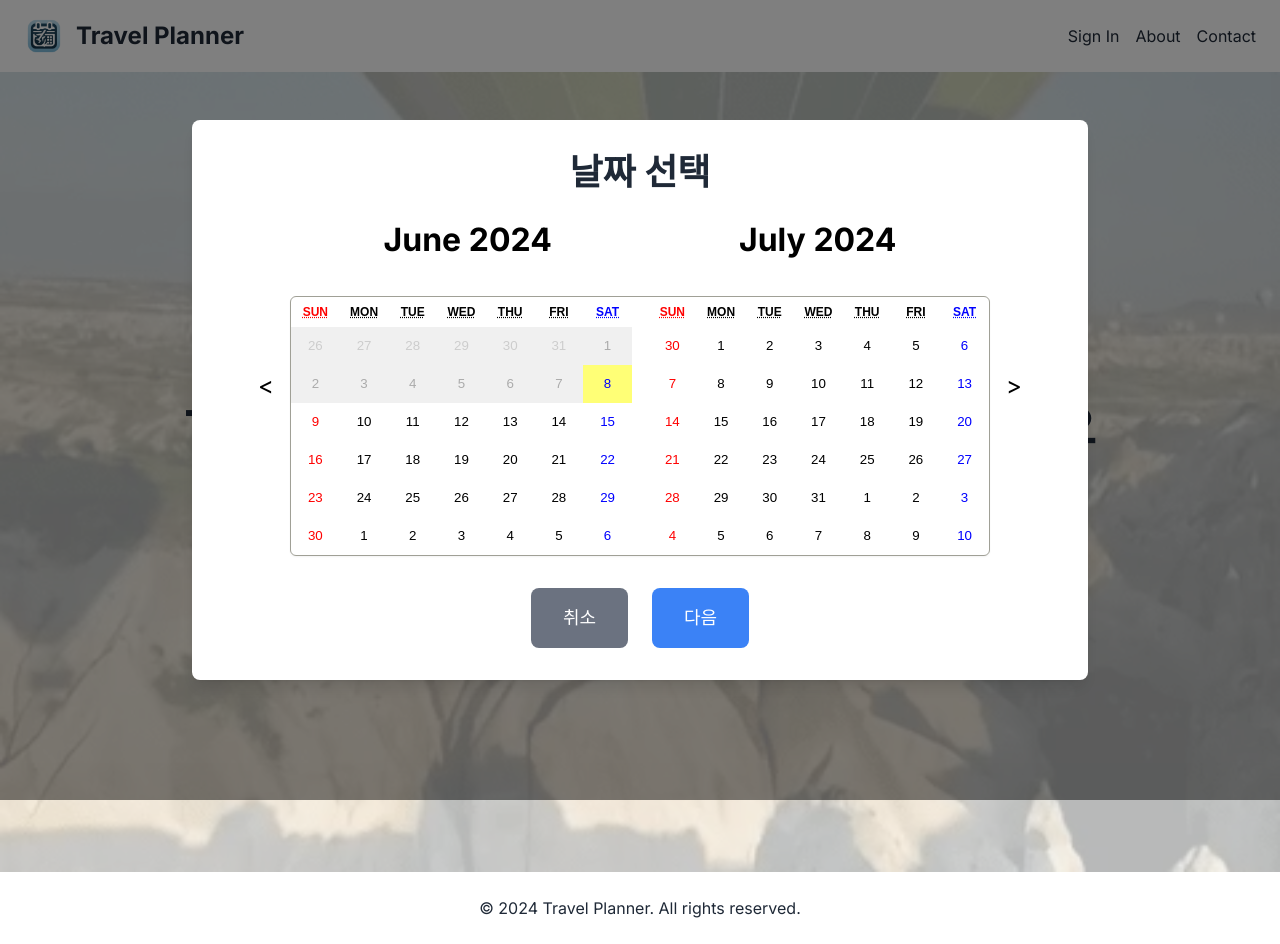
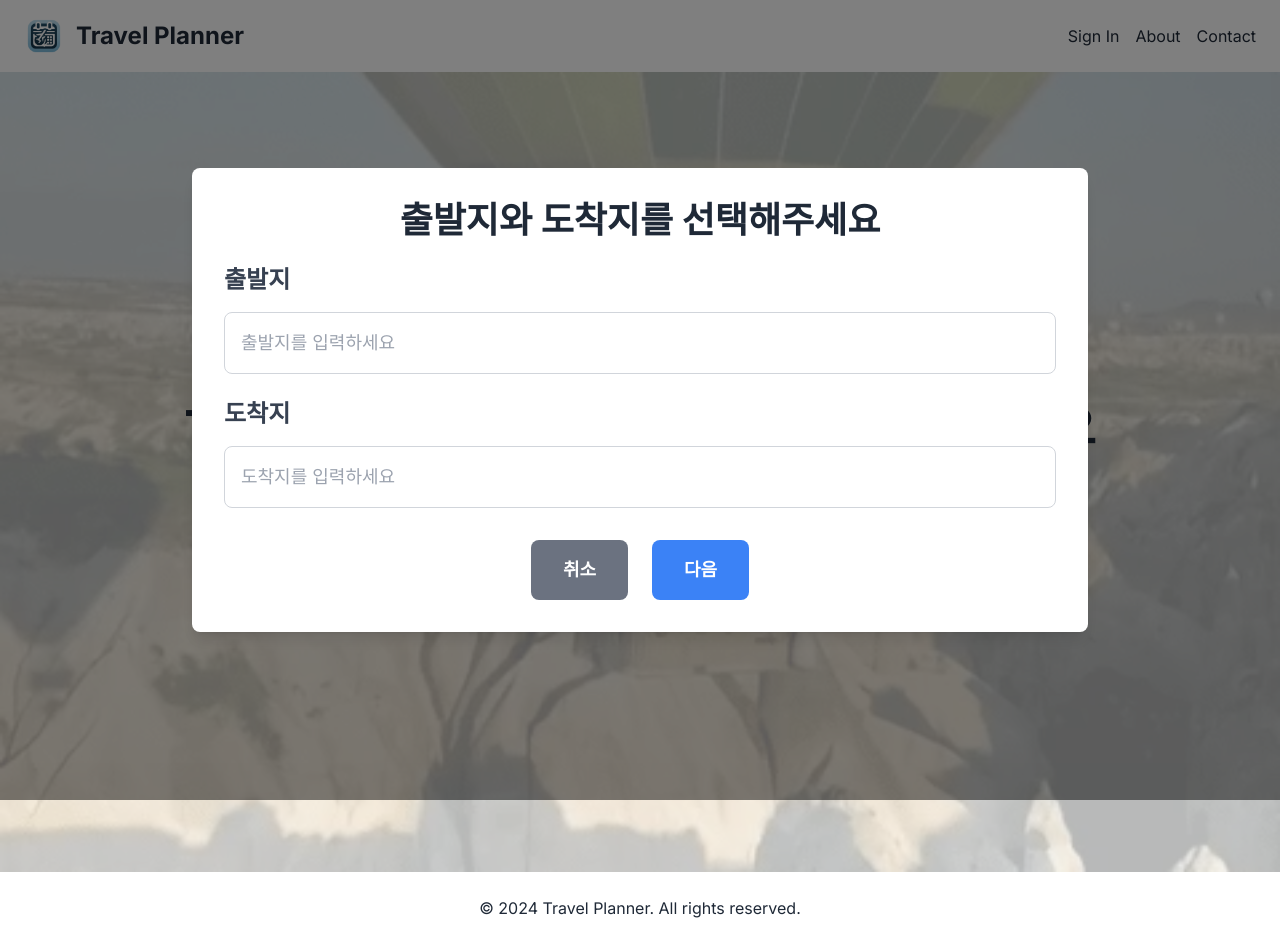
Before and after one commit to rud2403/travelplanner-client, a Next.js app: page / in a window 1280 px wide. Both pictures are taken after a click on the button "일정 만들기". Built offline with nearby package versions, Linux system fonts and the light colour scheme.

Commit message:
refactor : 모달 순서 변경

```diff
--- a/src/app/page.tsx
+++ b/src/app/page.tsx
@@ -18,6 +18,11 @@ export default function Home() {
   const toggleModal = () => {
     setIsModalOpen(!isModalOpen);
     setStep(1); // Reset step when modal is closed
+    setStartDate(null);
+    setEndDate(null);
+    setDateRange(null);
+    setDeparture('');
+    setArrival('');
   };
 
   const handleDateChange = (range: [Date, Date]) => {
@@ -62,29 +67,29 @@ export default function Home() {
         </div>
       </section>
 
+      {/* Location Picker Modal */}
+      {isModalOpen && step === 1 && (
+        <LocationPickerModal
+          departure={departure}
+          arrival={arrival}
+          setDeparture={setDeparture}
+          setArrival={setArrival}
+          onClose={toggleModal}
+          onNext={handleNextStep}
+          startDate={startDate}
+          endDate={endDate}
+        />
+      )}
+
       {/* Date Picker Modal */}
-      {isModalOpen && step === 1 && (
+      {isModalOpen && step === 2 && (
         <DatePickerModal
           currentDate={currentDate}
           dateRange={dateRange}
           onDateChange={handleDateChange}
           onMonthChange={handleMonthChange}
           onClose={toggleModal}
-          onNext={handleNextStep}
-        />
-      )}
-
-      {/* Location Picker Modal */}
-      {isModalOpen && step === 2 && (
-        <LocationPickerModal
-          departure={departure}
-          arrival={arrival}
-          setDeparture={setDeparture}
-          setArrival={setArrival}
-          onClose={toggleModal}
-          onPrevious={handlePreviousStep}
-          startDate={startDate}
-          endDate={endDate}
+          onNext={() => alert('여행 계획이 완료되었습니다!')}
         />
       )}
     </div>
--- a/src/components/Modal/datePickerModal.tsx
+++ b/src/components/Modal/datePickerModal.tsx
@@ -75,7 +75,7 @@ const DatePickerModal: React.FC<DatePickerModalProps> = ({
     <div className="fixed inset-0 flex items-center justify-center z-50 bg-black bg-opacity-50">
       <div className="bg-white rounded-lg shadow-lg p-8 w-full max-w-4xl">
         <style>{customStyles}</style>
-        <h2 className={`text-4xl font-bold mb-6 text-center text-gray-800`}>날짜 선택</h2>
+        <h2 className="text-4xl font-bold mb-6 text-center text-gray-800">날짜 선택</h2>
         <div className="flex items-center justify-center gap-4">
           <span
             className="cursor-pointer text-2xl text-black"
@@ -84,13 +84,9 @@ const DatePickerModal: React.FC<DatePickerModalProps> = ({
             &lt;
           </span>
           <div className="flex flex-col items-center">
-            <div className={styles.calendarHeader}>
-              <span className={styles.navigationLabel} style={{ fontSize: '2rem' }}>
-                {formatMonthYear(currentDate)}
-              </span>
-              <span className={styles.navigationLabel} style={{ fontSize: '2rem' }}>
-                {formatMonthYear(nextMonthDate)}
-              </span>
+            <div className="flex justify-between w-full mb-4">
+              <span className="text-2xl font-semibold text-black w-1/2 text-center">{formatMonthYear(currentDate)}</span>
+              <span className="text-2xl font-semibold text-black w-1/2 text-center">{formatMonthYear(nextMonthDate)}</span>
             </div>
             <Calendar
               onChange={(value) => {
--- a/src/components/Modal/locationPickerModal.tsx
+++ b/src/components/Modal/locationPickerModal.tsx
@@ -1,5 +1,4 @@
 import React from 'react';
-import Link from 'next/link';
 
 interface LocationPickerModalProps {
   departure: string;
@@ -7,7 +6,7 @@ interface LocationPickerModalProps {
   setDeparture: (value: string) => void;
   setArrival: (value: string) => void;
   onClose: () => void;
-  onPrevious: () => void;
+  onNext: () => void;
   startDate: Date | null;
   endDate: Date | null;
 }
@@ -18,7 +17,7 @@ const LocationPickerModal: React.FC<LocationPickerModalProps> = ({
   setDeparture,
   setArrival,
   onClose,
-  onPrevious,
+  onNext,
   startDate,
   endDate,
 }) => {
@@ -53,25 +52,16 @@ const LocationPickerModal: React.FC<LocationPickerModalProps> = ({
         <div className="mt-8 flex justify-center gap-6">
           <button
             className="bg-gray-500 text-white py-4 px-8 rounded-lg hover:bg-gray-600 transition duration-300 text-lg font-semibold"
-            onClick={onPrevious}
+            onClick={onClose}
           >
-            이전
+            취소
           </button>
-          <Link
-            href={{
-              pathname: '/planning',
-              query: {
-                startDate: formatDate(startDate),
-                endDate: formatDate(endDate),
-                departure,
-                arrival,
-              },
-            }}
+          <button
+            className="bg-blue-500 text-white py-4 px-8 rounded-lg hover:bg-blue-600 transition duration-300 text-lg font-semibold"
+            onClick={onNext}
           >
-            <button className="bg-blue-500 text-white py-4 px-8 rounded-lg hover:bg-blue-600 transition duration-300 text-lg font-semibold">
-              다음
-            </button>
-          </Link>
+            다음
+          </button>
         </div>
       </div>
     </div>
```
